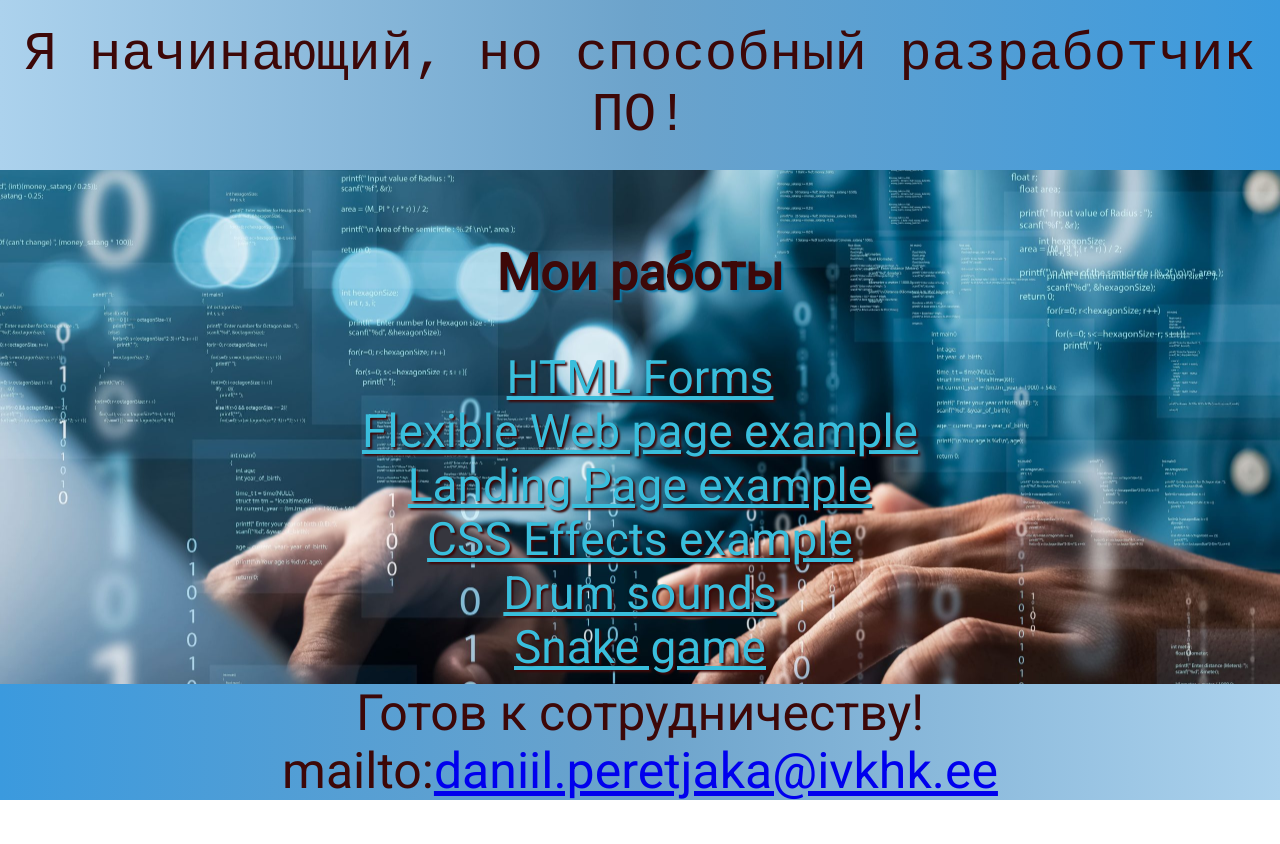
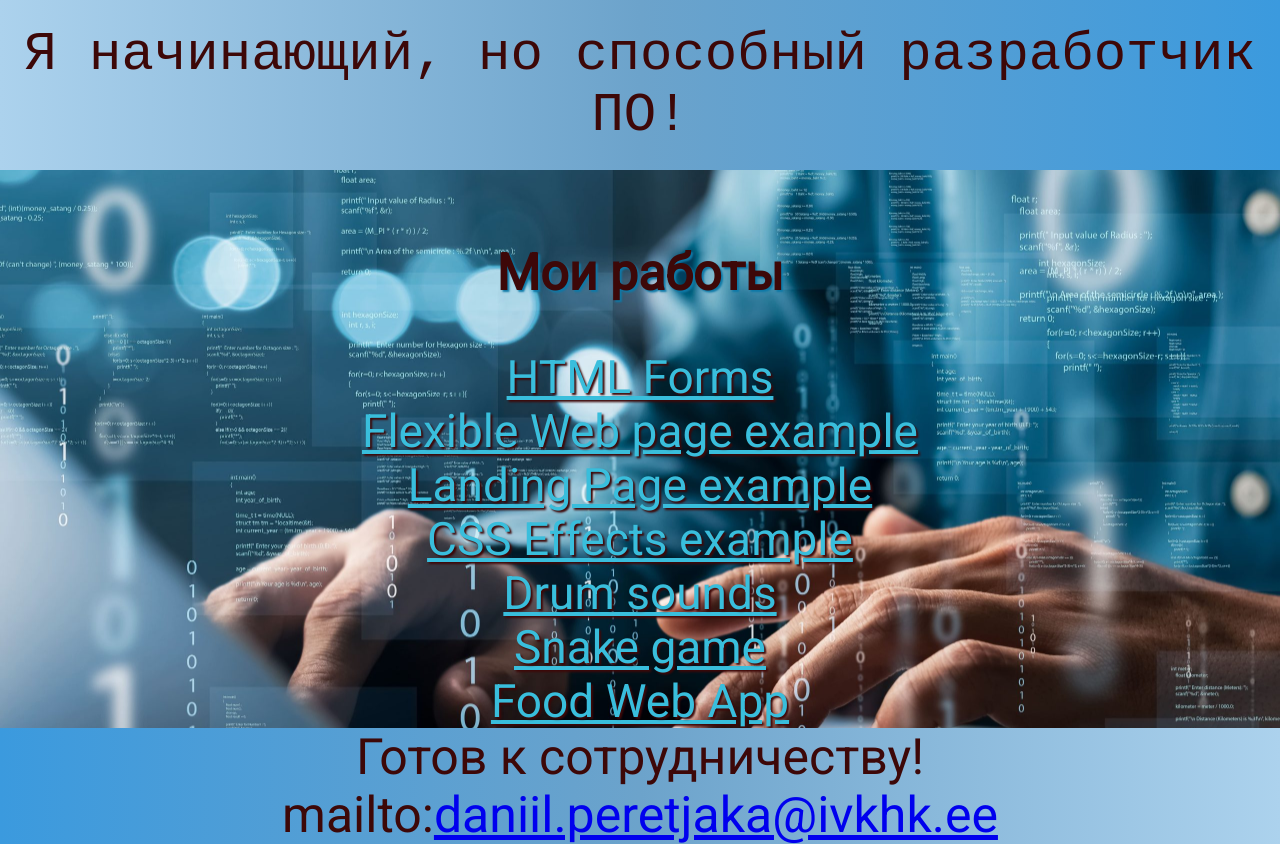
Before and after one commit to DaniilJKTV24/DaniilJKTV24.github.io, a plain HTML site: page index.html in a window 1280 px wide. Before the commit the page ends 800 px from the top, so only its background shows below. Drawn offline with Linux system fonts and the light colour scheme.

Commit message:
WebApp_link

```diff
--- a/index.html
+++ b/index.html
@@ -28,6 +28,8 @@
     		<a href="Drum/index.html">Drum sounds</a>
 		<br>
     		<a href="Zmeika_game/index.html">Snake game</a>
+		<br>
+    		<a href="WebApp1/index.html">Food Web App</a>
     	</div>
     </div>
     <footer>
```
